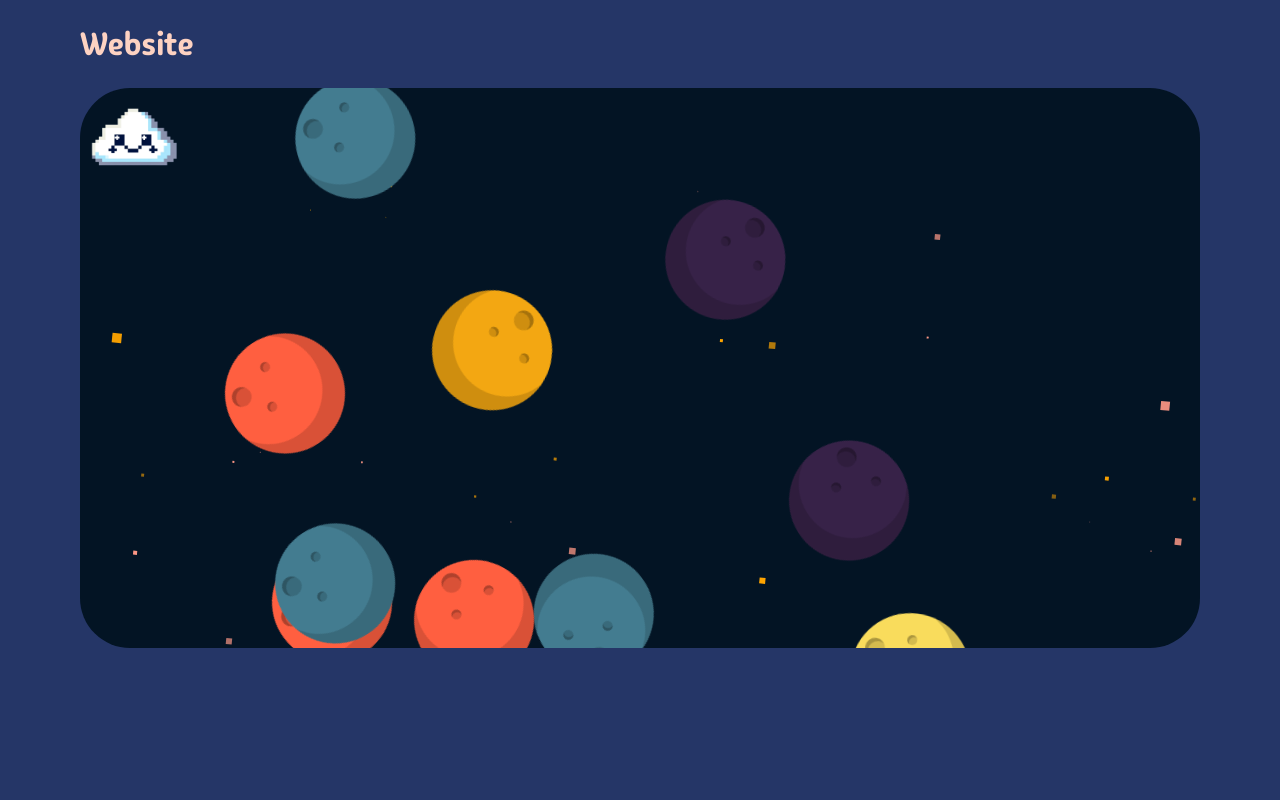
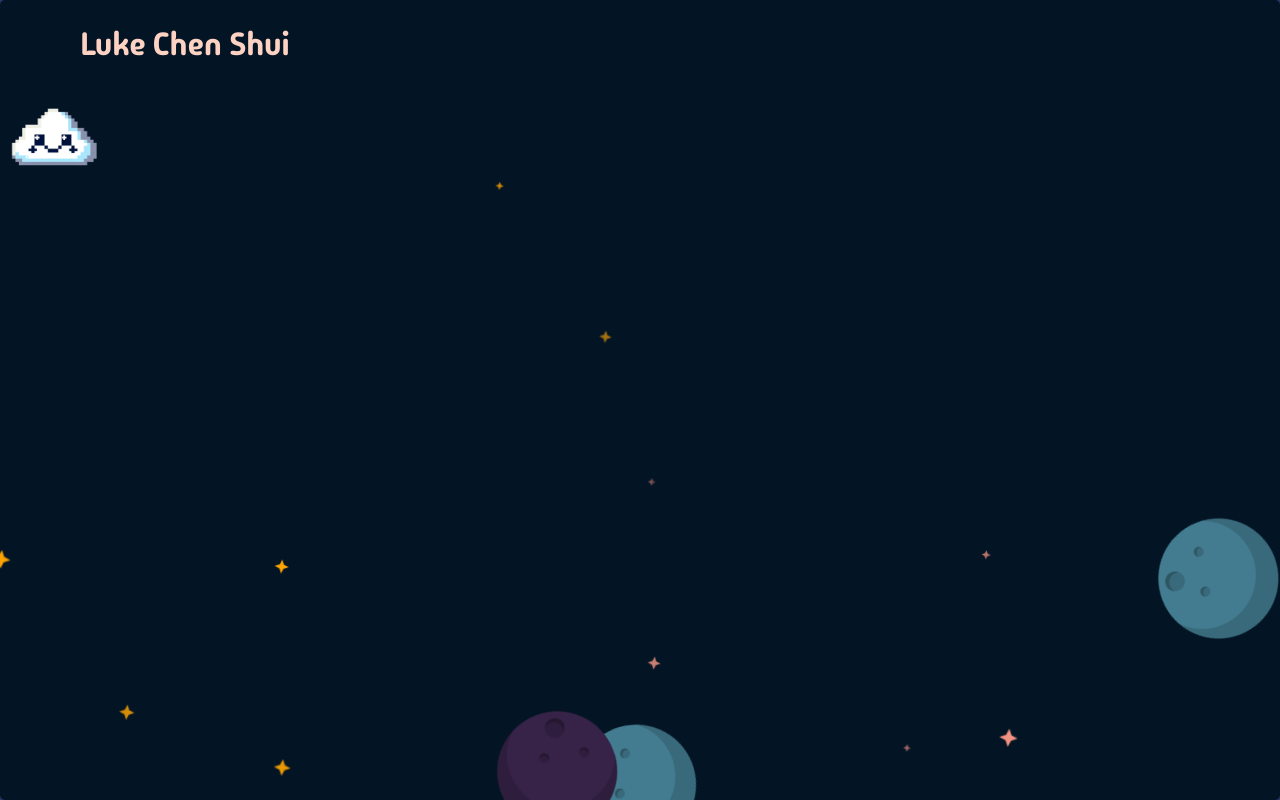
Before and after one commit to chenshuiluke/chenshuiluke.github.io, a Next.js app: page / in a window 1280 px wide. Built offline with nearby package versions, Linux system fonts and the light colour scheme; a web font is replaced by a local one.

Commit message:
Fixed the star rotation origin and made some optimizations

```diff
--- a/src/app/components/nav/nav.tsx
+++ b/src/app/components/nav/nav.tsx
@@ -10,7 +10,7 @@ const Nav = () => {
   return (
     <div className="flex w-full p-5 px-20">
       <Link href="/" className={`nav-link ${madimiOne.className}`}>
-        Website
+        Luke Chen Shui
       </Link>
     </div>
   );
--- a/src/app/components/planet/planet.module.scss
+++ b/src/app/components/planet/planet.module.scss
@@ -17,15 +17,15 @@
     top: -30%;
     right: -10%;
     box-sizing: border-box;
-      border: 30px solid rgba(0,0,0,.15);
+    border: 30px solid rgba(0, 0, 0, 0.15);
   }
   .crater1,
   .crater2,
-    .crater3{
+  .crater3 {
     position: absolute;
     border-radius: 100%;
-      background: rgba(0,0,0,.15);
-      box-shadow: inset 3px 3px 0 rgba(0,0,0,.2);
+    background: rgba(0, 0, 0, 0.15);
+    box-shadow: inset 3px 3px 0 rgba(0, 0, 0, 0.2);
   }
   .crater1 {
     height: 20px;
@@ -38,14 +38,14 @@
     width: 10px;
     top: 26%;
     left: 55%;
-      box-shadow: inset 2px 2px 0 rgba(0,0,0,.2);
+    box-shadow: inset 2px 2px 0 rgba(0, 0, 0, 0.2);
   }
   .crater3 {
     height: 10px;
     width: 10px;
     top: 60%;
     left: 40%;
-      box-shadow: inset 2px 2px 0 rgba(0,0,0,.2);
+    box-shadow: inset 2px 2px 0 rgba(0, 0, 0, 0.2);
   }
 }
 
@@ -73,12 +73,10 @@
   background-color: #add9f4;
 }
 
-
 .planet-container {
-    min-height: 50vw;
-    height: 50vw;
-    width: 80%;
-    min-width: 80%;
+  width: 2000px;
+  height: 2000px;
   position: absolute;
-    transform-origin: 50% 50%;
+  left: calc(50vw - 1000px);
+  top: calc(50vh - 1000px);
 }
--- a/src/app/components/star/star.tsx
+++ b/src/app/components/star/star.tsx
@@ -1,35 +1,32 @@
-import { useAnimate, useInView } from "framer-motion";
-import Image from "next/image";
-import { useEffect, useState } from "react";
+import { motion } from "framer-motion";
+import { useRef } from "react";
+import { StarProps } from "../../types";
 
-const Star = ({ left, top }: { left: number; top: number }) => {
-  const [scope, animate] = useAnimate();
-  const isInView = useInView(scope);
-  const isWhite = Math.random() < 0.5;
-  useEffect(() => {
-    const maxScale = Math.floor(Math.random() * 10) + 1;
-    const duration = Math.random() * (1 - 0.2) + 0.2;
-    animate(
-      scope.current,
-      { scaleX: maxScale, scaleY: maxScale, opacity: 1 },
-      {
-        // delay,
-        duration,
-        repeat: Infinity,
-        // repeatDelay: 0.2,
-        repeatType: "reverse",
-      }
-    );
-  });
+const Star: React.FC<StarProps> = ({ left, top, delay, isWhite }) => {
+  const maxScale = useRef(Math.floor(Math.random() * 10) + 10);
+  const duration = useRef(Math.random() * (1 - 0.2) + 0.2);
+
   return (
-    <div
-      ref={scope}
+    <motion.div
       style={{
         left: `${left}%`,
         top: `${top}%`,
       }}
       className={`star ${isWhite ? "white" : "yellow"}`}
-    ></div>
+      initial={{ opacity: 0 }}
+      animate={{
+        scaleX: [1, maxScale.current, 1],
+        scaleY: [1, maxScale.current, 1],
+        opacity: [0, 1, 0],
+      }}
+      transition={{
+        duration: duration.current * 2,
+        repeat: Infinity,
+        delay: delay,
+        ease: "easeInOut",
+      }}
+    />
   );
 };
+
 export default Star;
--- a/src/app/components/star/star_container.tsx
+++ b/src/app/components/star/star_container.tsx
@@ -1,25 +1,47 @@
 "use client";
-import { useTime, useTransform, motion } from "framer-motion";
+import { useCallback, useMemo } from "react";
+import { motion, useTime, useTransform } from "framer-motion";
 import Star from "./star";
+import { StarProps, StarData } from "../../types";
 
-const StarContainer = () => {
+const STAR_COUNT = 100; // Reduced from 200 for better performance
+
+const StarContainer: React.FC = () => {
   const time = useTime();
-  const rotate = useTransform(
-    time,
-    [0, 30000],
-    [0, 360], // ...rotate 360deg
-    { clamp: false }
-  );
+  const rotate = useTransform(time, [0, 30000], [0, 360], { clamp: false });
+
+  // Pre-calculate all star positions and properties once
+  const stars = useMemo<StarData[]>(() => {
+    return Array.from({ length: STAR_COUNT }).map((_, index) => {
+      return {
+        id: index,
+        left: Math.floor(Math.random() * 101),
+        top: Math.floor(Math.random() * 101),
+        delay: Math.random() * 2, // Add random delay for more natural effect
+        isWhite: Math.random() < 0.5,
+      };
+    });
+  }, []);
+
+  // Memoize the star component renders
+  const renderStar = useCallback((starData: StarData) => {
+    return (
+      <Star
+        key={starData.id}
+        left={starData.left}
+        top={starData.top}
+        delay={starData.delay}
+        isWhite={starData.isWhite}
+      />
+    );
+  }, []);
+
   return (
     <motion.div
-      style={{ rotate, transform: "translateY(calc(50vh))" }}
+      style={{ rotate }}
       className="star-container min-w-full relative"
     >
-      {Array.from(Array(100).keys()).map((index) => {
-        const left = Math.floor(Math.random() * (100 + 1));
-        const top = Math.floor(Math.random() * (100 + 1));
-        return <Star key={index} left={left} top={top} />;
-      })}
+      {stars.map(renderStar)}
     </motion.div>
   );
 };
--- a/src/app/globals.scss
+++ b/src/app/globals.scss
@@ -1,10 +1,10 @@
 @tailwind base;
 @tailwind components;
 @tailwind utilities;
-@import url('https://fonts.googleapis.com/css2?family=Homemade+Apple&family=Madimi+One&family=Protest+Riot&family=Swanky+and+Moo+Moo&display=swap');
+@import url("https://fonts.googleapis.com/css2?family=Homemade+Apple&family=Madimi+One&family=Protest+Riot&family=Swanky+and+Moo+Moo&display=swap");
 
 body {
-    background-color: #253667
+  background-color: #253667;
 }
 
 .madimi-one-regular {
@@ -22,9 +22,9 @@ body {
 
 .space-section {
   background-color: #031424;
-    border-radius: 50px;
+  border-radius: 5px;
   overflow: hidden;
-    min-height: 70vh;
+  min-height: 100vh;
   position: relative;
 }
 
@@ -40,6 +40,16 @@ body {
   position: absolute;
   top: 0px;
   left: 0px;
+  clip-path: polygon(
+    50% 0%,
+    65% 35%,
+    100% 50%,
+    65% 65%,
+    50% 100%,
+    35% 65%,
+    0% 50%,
+    35% 35%
+  );
 }
 
 .star.white {
@@ -51,16 +61,15 @@ body {
 }
 
 .star-container {
-    min-height: 100vw;
-    height: 100vw;
-    width: 100%;
-    min-width: 100%;
+  width: 2000px;
+  height: 2000px;
   position: absolute;
-    transform-origin: 50% 50%;
+  left: calc(50vw - 1000px);
+  top: calc(50vh - 1000px);
 }
 .corner-border {
   position: absolute;
   top: 0px;
   left: 0px;
-    transform: rotate(90deg)
+  transform: rotate(90deg);
 }
--- a/src/app/page.tsx
+++ b/src/app/page.tsx
@@ -6,9 +6,8 @@ import PlanetContainer from "./components/planet/planet_container";
 export default function Home() {
   return (
     <main className="">
-      <Nav />
-
-      <div className="space-section rounded-lg mx-20">
+      <div className="space-section">
+        <Nav />
         <StarContainer />
         <PlanetContainer />
         <Cloud />
--- /dev/null
+++ b/src/app/types.ts
@@ -0,0 +1,10 @@
+export interface StarProps {
+  left: number;
+  top: number;
+  delay: number;
+  isWhite: boolean;
+}
+
+export interface StarData extends StarProps {
+  id: number;
+}
```
Lines whose indentation alone changed are shown as unchanged.
